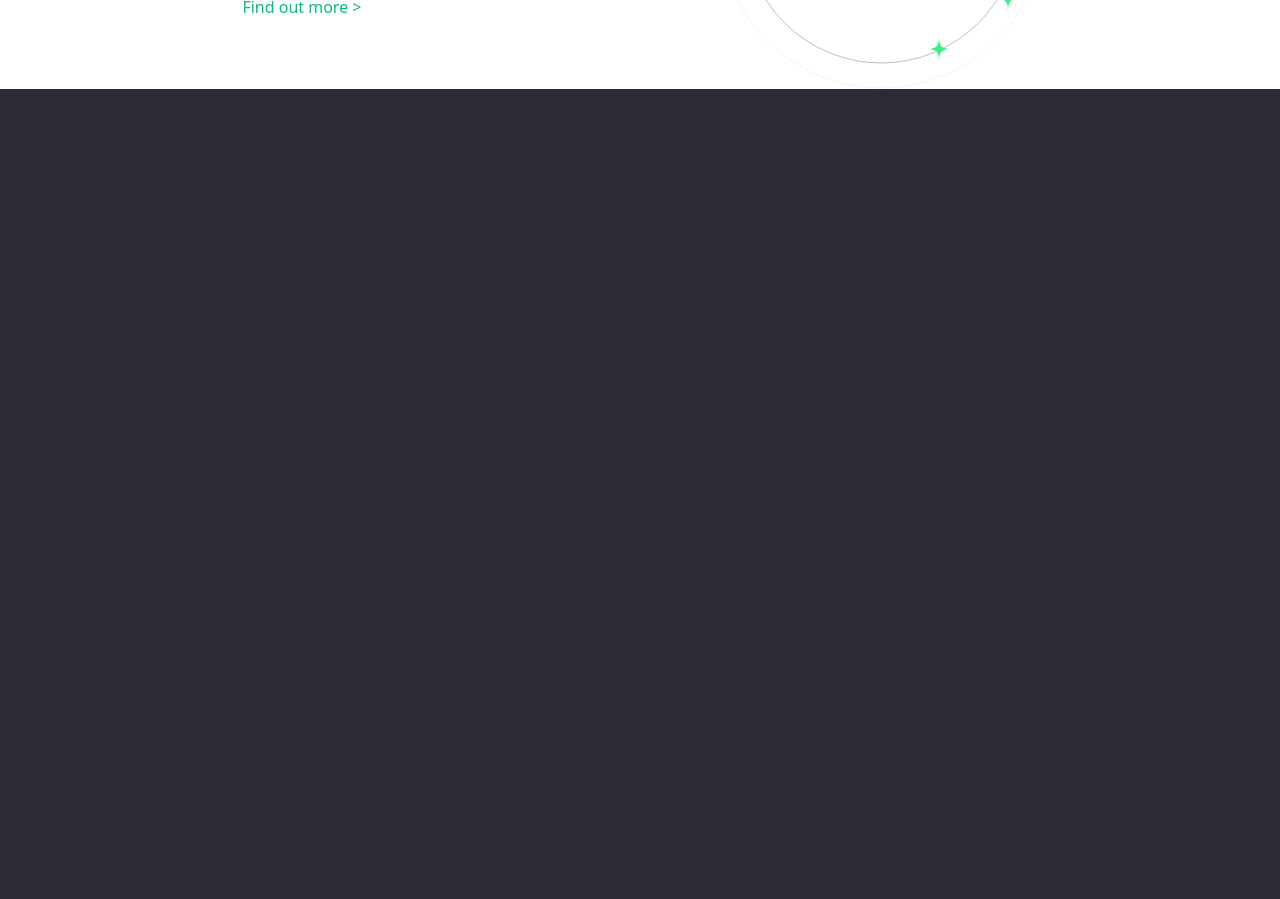
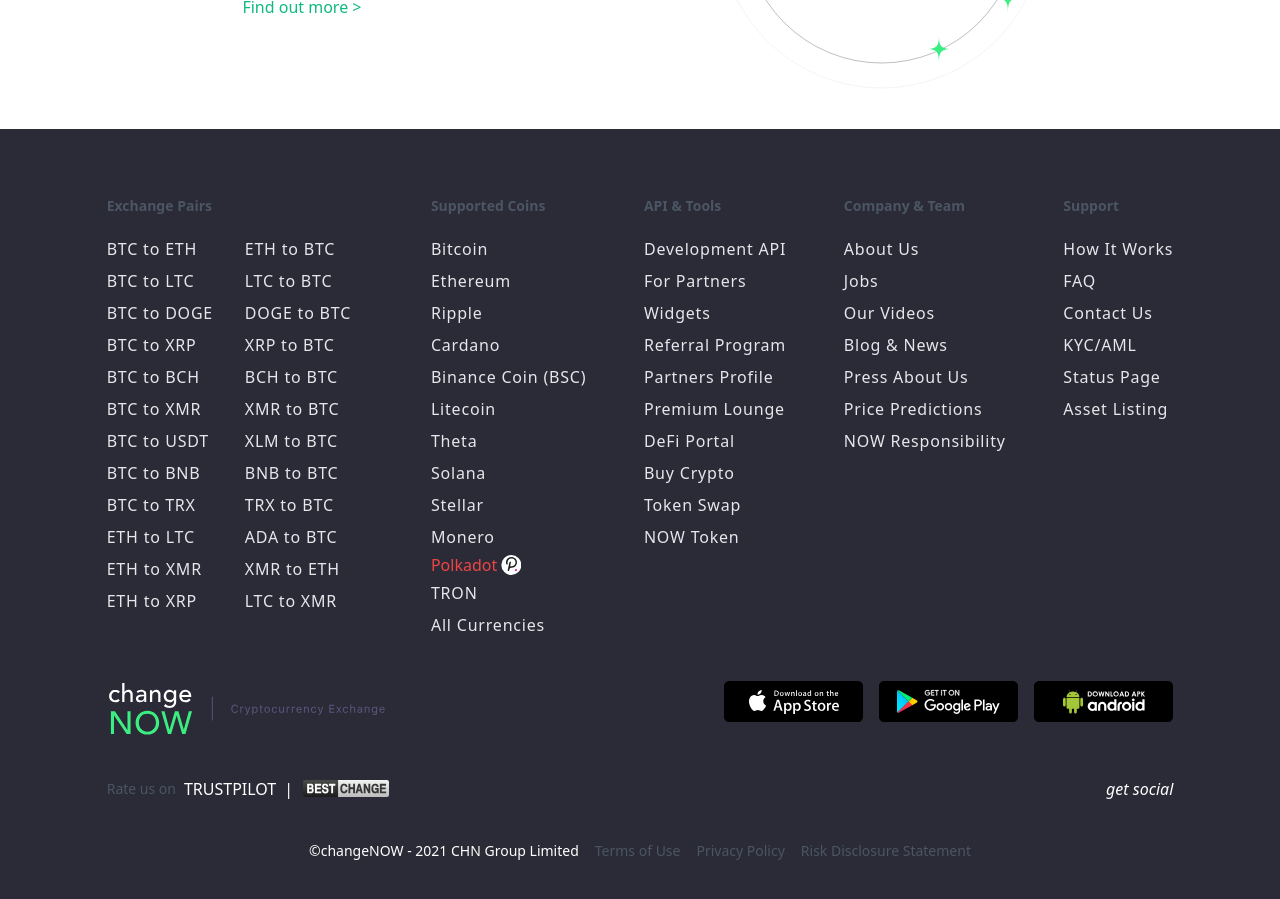
Before and after one commit to zealotdev/changeNOW-clone, a Next.js app: page / in a window 1280 px wide. Shown: the part 2900-3799 px from the top of the page. Before the commit the page ends 2989 px from the top, so only its background shows below. Built offline with nearby package versions, Linux system fonts and the light colour scheme.

Commit message:
feat:Footer completed ✅

```diff
--- /dev/null
+++ b/components/footer.js
@@ -0,0 +1,279 @@
+const Footer = () => {
+  const exchangePairsOne = [
+    'BTC to ETH',
+    'BTC to LTC',
+    'BTC to DOGE',
+    'BTC to XRP',
+    'BTC to BCH',
+    'BTC to XMR',
+    'BTC to USDT',
+    'BTC to BNB',
+    'BTC to TRX',
+    'ETH to LTC',
+    'ETH to XMR',
+    'ETH to XRP',
+  ];
+
+  const exchangePairsTwo = [
+    'ETH to BTC',
+    'LTC to BTC',
+    'DOGE to BTC',
+    'XRP to BTC',
+    'BCH to BTC',
+    'XMR to BTC',
+    'XLM to BTC',
+    'BNB to BTC',
+    'TRX to BTC',
+    'ADA to BTC',
+    'XMR to ETH',
+    'LTC to XMR',
+  ];
+
+  const supportedCoins = [
+    'Bitcoin',
+    'Ethereum',
+    'Ripple',
+    'Cardano',
+    'Binance Coin (BSC)',
+    'Litecoin',
+    'Theta',
+    'Solana',
+    'Stellar',
+    'Monero',
+    'Polkadot',
+    'TRON',
+    'All Currencies',
+  ];
+
+  const apiAndTools = [
+    'Development API',
+    'For Partners',
+    'Widgets',
+    'Referral Program',
+    'Partners Profile',
+    'Premium Lounge',
+    'DeFi Portal',
+    'Buy Crypto',
+    'Token Swap',
+    'NOW Token',
+  ];
+
+  const companyAndTeam = [
+    'About Us',
+    'Jobs',
+    'Our Videos',
+    'Blog & News',
+    'Press About Us',
+    'Price Predictions',
+    'NOW Responsibility',
+  ];
+
+  const support = [
+    'How It Works',
+    'FAQ',
+    'Contact Us',
+    'KYC/AML',
+    'Status Page',
+    'Asset Listing',
+  ];
+
+  return (
+    <div className=" w-full">
+      {/* Footer links */}
+      <div className="flex w-full justify-between mt-16">
+        {/* Exchange Pairs Links */}
+        <div className="w-3/12 text-left">
+          <span className="text-gray-600 text-sm font-bold">
+            Exchange Pairs
+          </span>
+          <div className="flex justify-between w-11/12 pt-4">
+            <ul>
+              {exchangePairsOne.map((pair) => {
+                return (
+                  <li key={pair}>
+                    <a
+                      href="#"
+                      className="text-gray-200 leading-loose tracking-wider"
+                    >
+                      {pair}
+                    </a>
+                  </li>
+                );
+              })}
+            </ul>
+            <ul>
+              {exchangePairsTwo.map((pair) => {
+                return (
+                  <li key={pair}>
+                    <a
+                      href="#"
+                      className="text-gray-200 leading-loose tracking-wider"
+                    >
+                      {pair}
+                    </a>
+                  </li>
+                );
+              })}
+            </ul>
+          </div>
+        </div>
+        {/* Supported Coins Links */}
+        <div className="text-left">
+          <span className="text-gray-600 text-sm font-bold">
+            Supported Coins
+          </span>
+          <div className="pt-4">
+            <ul>
+              {supportedCoins.map((coin) => {
+                {
+                  if (coin == 'Polkadot') {
+                    return (
+                      <a className="text-red-500 flex justify-between space-x-1 w-6/12 font-light">
+                        <span>Polkadot</span>
+                        <img src="./svg/dot.svg" alt="" />
+                      </a>
+                    );
+                  }
+                }
+                return (
+                  <li key={coin}>
+                    <a
+                      href="#"
+                      className="text-gray-200 leading-loose tracking-wider"
+                    >
+                      {coin}
+                    </a>
+                  </li>
+                );
+              })}
+            </ul>
+          </div>
+        </div>
+        {/* API and Tools Links */}
+        <div className="text-left">
+          <span className="text-gray-600 text-sm font-bold">API & Tools</span>
+          <div className="pt-4">
+            <ul>
+              {apiAndTools.map((item) => {
+                return (
+                  <li key={item}>
+                    <a
+                      href="#"
+                      className="text-gray-200 leading-loose tracking-wider"
+                    >
+                      {item}
+                    </a>
+                  </li>
+                );
+              })}
+            </ul>
+          </div>
+        </div>
+        {/* Company and Team Links */}
+        <div className="text-left">
+          <span className="text-gray-600 text-sm font-bold">
+            Company & Team
+          </span>
+          <div className="pt-4">
+            <ul>
+              {companyAndTeam.map((item) => {
+                return (
+                  <li key={item}>
+                    <a
+                      href="#"
+                      className="text-gray-200 leading-loose tracking-wider"
+                    >
+                      {item}
+                    </a>
+                  </li>
+                );
+              })}
+            </ul>
+          </div>
+        </div>
+        {/* Support Links */}
+        <div className="text-left">
+          <span className="text-gray-600 text-sm font-bold">Support</span>
+          <div className="pt-4">
+            <ul>
+              {support.map((item) => {
+                return (
+                  <li key={item}>
+                    <a
+                      href="#"
+                      className="text-gray-200 leading-loose tracking-wider"
+                    >
+                      {item}
+                    </a>
+                  </li>
+                );
+              })}
+            </ul>
+          </div>
+        </div>
+      </div>
+      {/* Footer banner */}
+      <div className="mt-10 flex justify-between">
+        {/* logo */}
+        <div className="flex justify-between relative w-2/12">
+          <a className="flex space-x-4" href="#">
+            <img
+              src="./svg/logotype.svg"
+              alt="logotype"
+              className="w-10/12 md:w-full"
+            />
+            <img
+              src="./svg/logotype-sub.svg"
+              alt="logotype"
+              className="hidden lg:block w-full"
+            />
+          </a>
+        </div>
+        {/* App Store Links */}
+        <div className="flex space-x-4">
+          <a href="">
+            <img src="./svg/app-store.svg" alt="app-store" />
+          </a>
+          <a href="">
+            <img src="./svg/google-play.svg" alt="google-play" />
+          </a>
+          <a href="">
+            <img src="./svg/apk-download.svg" alt="apk-download" />
+          </a>
+        </div>
+      </div>
+      {/* Rates and Social Links */}
+      <div className="flex justify-between mt-10">
+        {/* Rate Us */}
+        <div className="flex space-x-2 items-center">
+          <span className="text-gray-600 text-sm font-normal">Rate us on</span>
+          {/* <img src="./svg/trustpilot-fresh.svg" alt="trustpilot-logo" /> */}
+          <span className="text-white">TRUSTPILOT</span>
+          <span className="text-white ">|</span>
+          <a href="">
+            <img src="./svg/bestchange.svg" alt="bestchange-logo" />
+          </a>
+        </div>
+        {/* Social Links */}
+        <div className="text-white font-extralight italic">get social</div>
+      </div>
+      {/* Copyright */}
+      <div className="flex justify-center items-center mt-10 mb-16 space-x-4">
+        <span className="text-white text-sm font-light">
+          &copy;changeNOW - {new Date().getFullYear()} CHN Group Limited
+        </span>
+        <a className="text-gray-600 text-sm font-light" href="">
+          Terms of Use
+        </a>
+        <a className="text-gray-600 text-sm font-light" href="">
+          Privacy Policy
+        </a>
+        <a className="text-gray-600 text-sm font-light" href="">
+          Risk Disclosure Statement
+        </a>
+      </div>
+    </div>
+  );
+};
+
+export { Footer };
--- a/components/services.js
+++ b/components/services.js
@@ -1,7 +1,7 @@
 const Services = () => {
   return (
     <div className="bg-white w-screen">
-      <div className="md:w-11/12 xl:w-10/12 mx-auto pt-20">
+      <div className="md:w-11/12 xl:w-10/12 mx-auto pt-20 pb-10">
         <h1 className="text-gray-800 text-3xl md:text-4xl font-bold">
           <span className="relative">
             The Service You Deserve
--- a/pages/index.js
+++ b/pages/index.js
@@ -1,4 +1,5 @@
 import Head from 'next/head';
+import { Footer } from '../components/footer';
 
 import { Hero } from '../components/hero';
 import { Services } from '../components/services';
@@ -18,6 +19,8 @@
         <Hero />
         {/* Services Section */}
         <Services />
+        {/* Services */}
+        <Footer />
       </main>
     </div>
   );
```
Also changed, not shown: public/svg/google-play.svg (renamed from public/svg/google-pay.svg).
